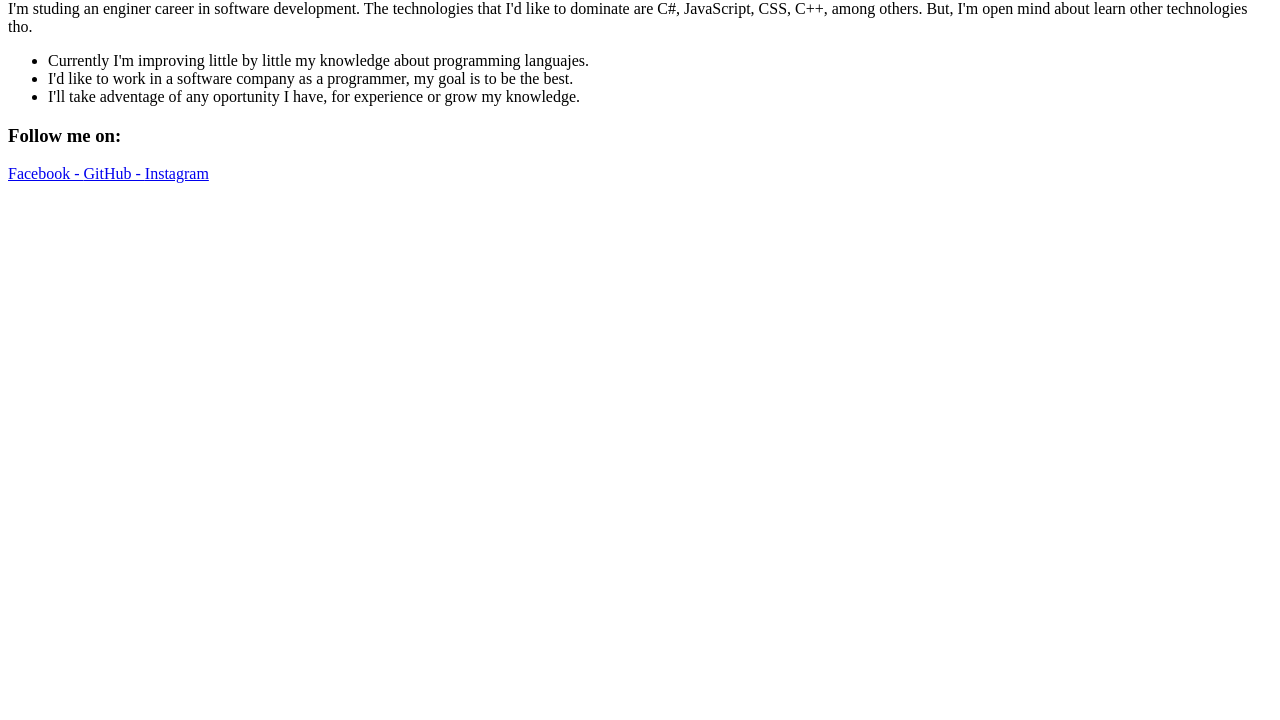
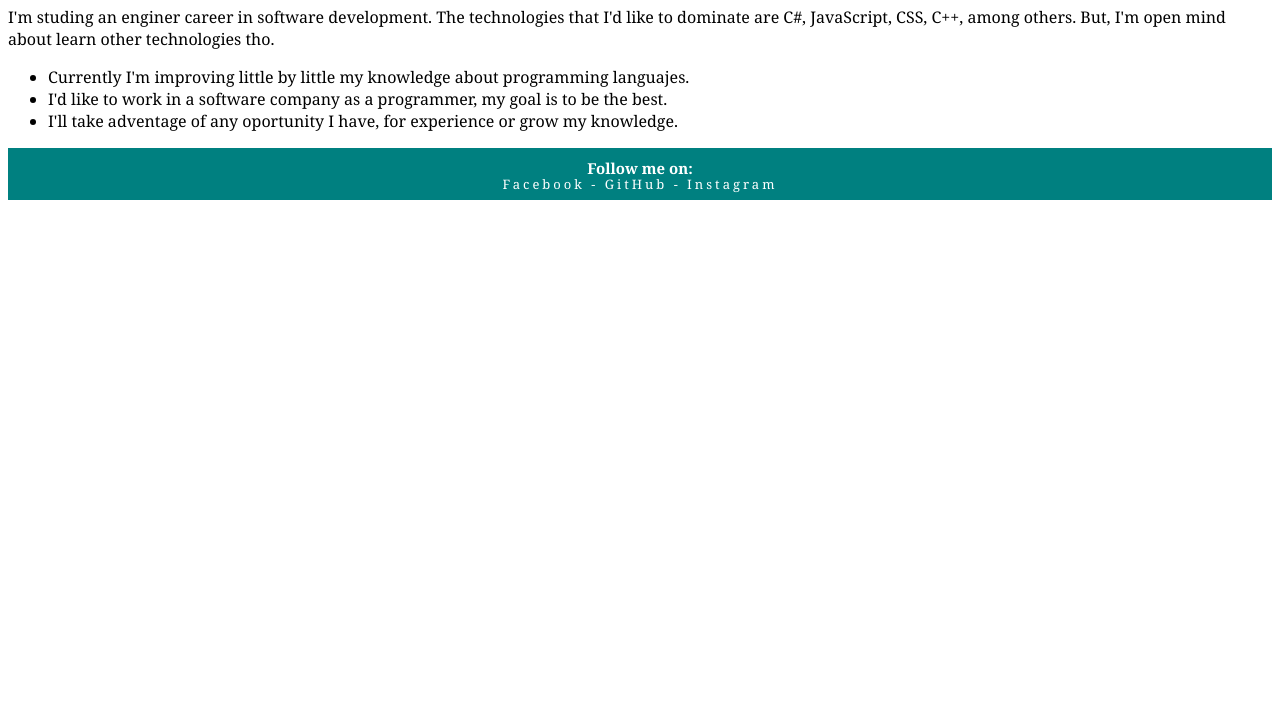
Before and after one commit to tris460/tris460.github.io, a plain HTML site: page README.html in a window 1280 px wide. Shown: the part 80-800 px from the top of the page. Drawn offline with Linux system fonts and the light colour scheme.

Commit message:
Footer y estilos agregados

```diff
--- a/README.html
+++ b/README.html
@@ -17,9 +17,11 @@
             <li>I'll take adventage of any oportunity I have, for experience or grow my knowledge.</li>
         </ul>
 
-        <h3>Follow me on:</h3>
-        <a href="https://www.facebook.com/BettyMtzPerez/" target="_blank">Facebook - </a>
-        <a href="https://github.com/tris460" target="_blank">GitHub - </a>
-        <a href="https://www.instagram.com/bety.mtz.xd/" target="_blank">Instagram</a>
+        <footer class="footer">
+            <h3>Follow me on:</h3>
+            <a href="https://www.facebook.com/BettyMtzPerez/" target="_blank">Facebook - </a>
+            <a href="https://github.com/tris460" target="_blank">GitHub - </a>
+            <a href="https://www.instagram.com/bety.mtz.xd/"    target="_blank">Instagram</a>
+        </footer>
     </body>
 </html>
--- a/style.css
+++ b/style.css
@@ -2,3 +2,24 @@
     width: 50px;
     height: 50px;
 }
+.footer {
+    font-size: 13px;
+    text-align: center;
+    background-color: teal;
+    color: white;
+    line-height: 1px;
+    padding-top: 5px;
+    padding-bottom: 15px;
+}
+h3 {
+    font-size: 15px;
+    color: white;
+}
+body {
+    font-family: Georgia, 'Times New Roman', Times, serif;
+}
+a {
+    text-decoration: none;
+    color: white;
+    letter-spacing: 3px;
+}
```
